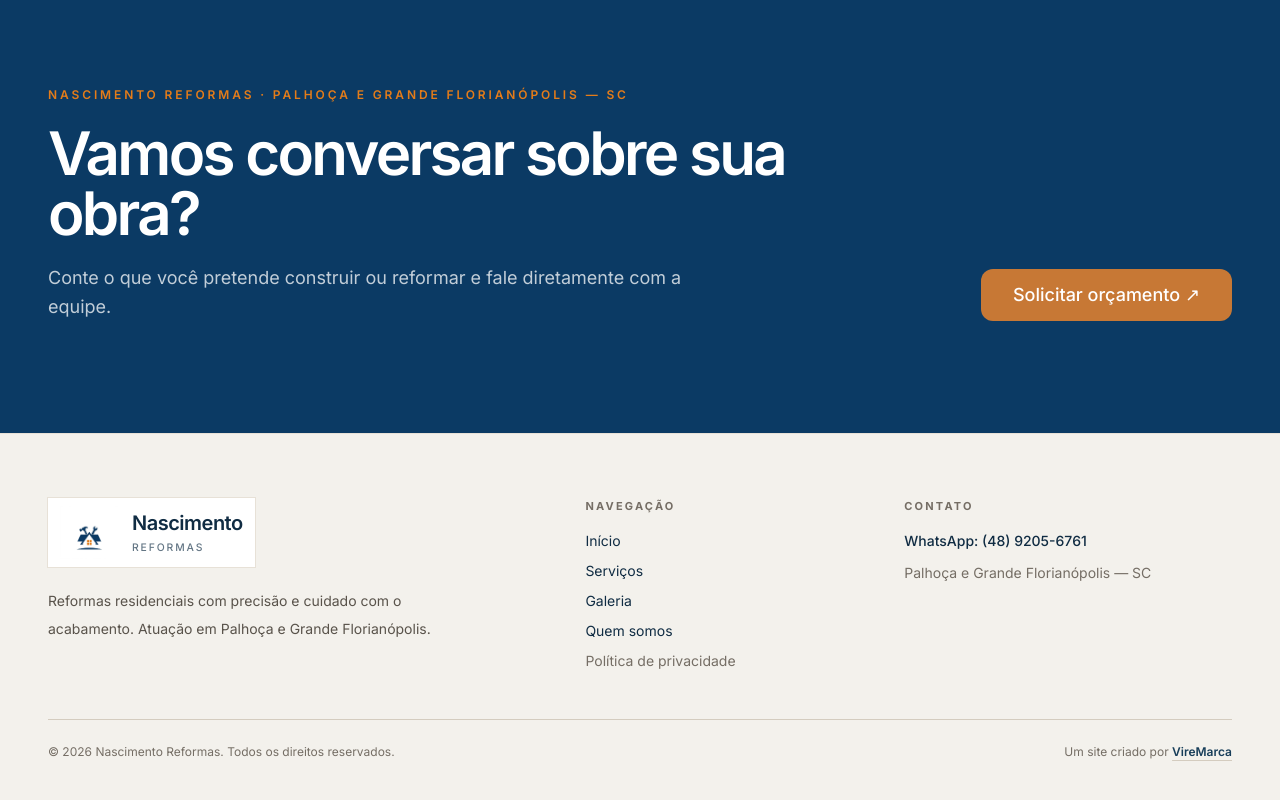
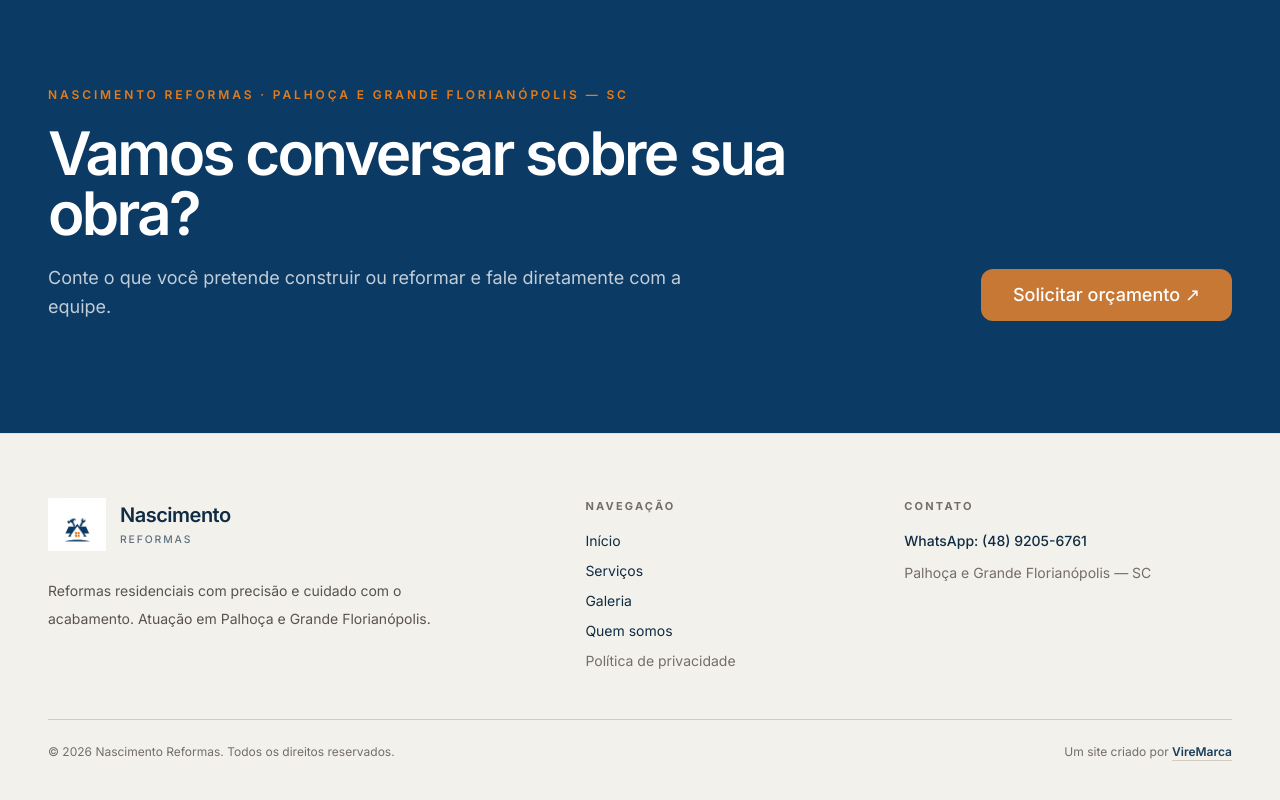
Before and after one commit to srmartinellid-droid/VireMarca-NasReformas, a Next.js app: page / in a window 1280 px wide. Shown: the part 2555-3355 px from the top of the page. Built offline with nearby package versions, Linux system fonts and the light colour scheme; no server answers; the database is empty.

Commit message:
fix(front): restore transparent footer logo

```diff
--- a/src/components/layout/Footer.tsx
+++ b/src/components/layout/Footer.tsx
@@ -11,7 +11,7 @@ export function Footer() {
       <div className="mx-auto max-w-[1280px] px-5 py-14 sm:px-8 lg:px-12 lg:py-16">
         <div className="grid grid-cols-1 gap-12 md:grid-cols-[1.3fr_.7fr_.9fr] md:gap-16">
           <div>
-            <div className="inline-flex bg-white px-3 py-2 ring-1 ring-stone-200">
+            <div className="inline-flex p-0">
               <Logo variant="dark" size="md" />
             </div>
             <p className="mt-5 max-w-sm text-sm leading-7 text-stone-600">
```
